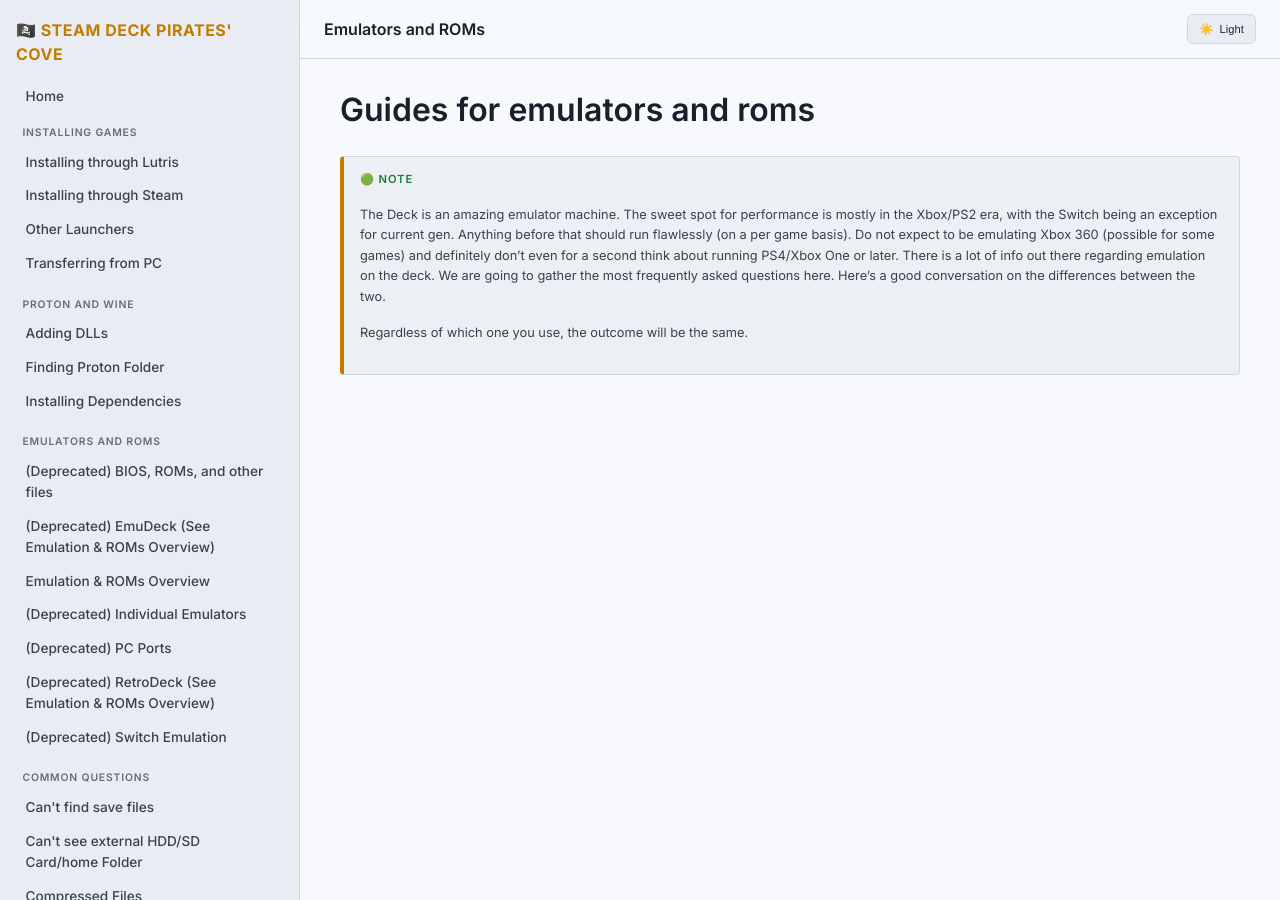
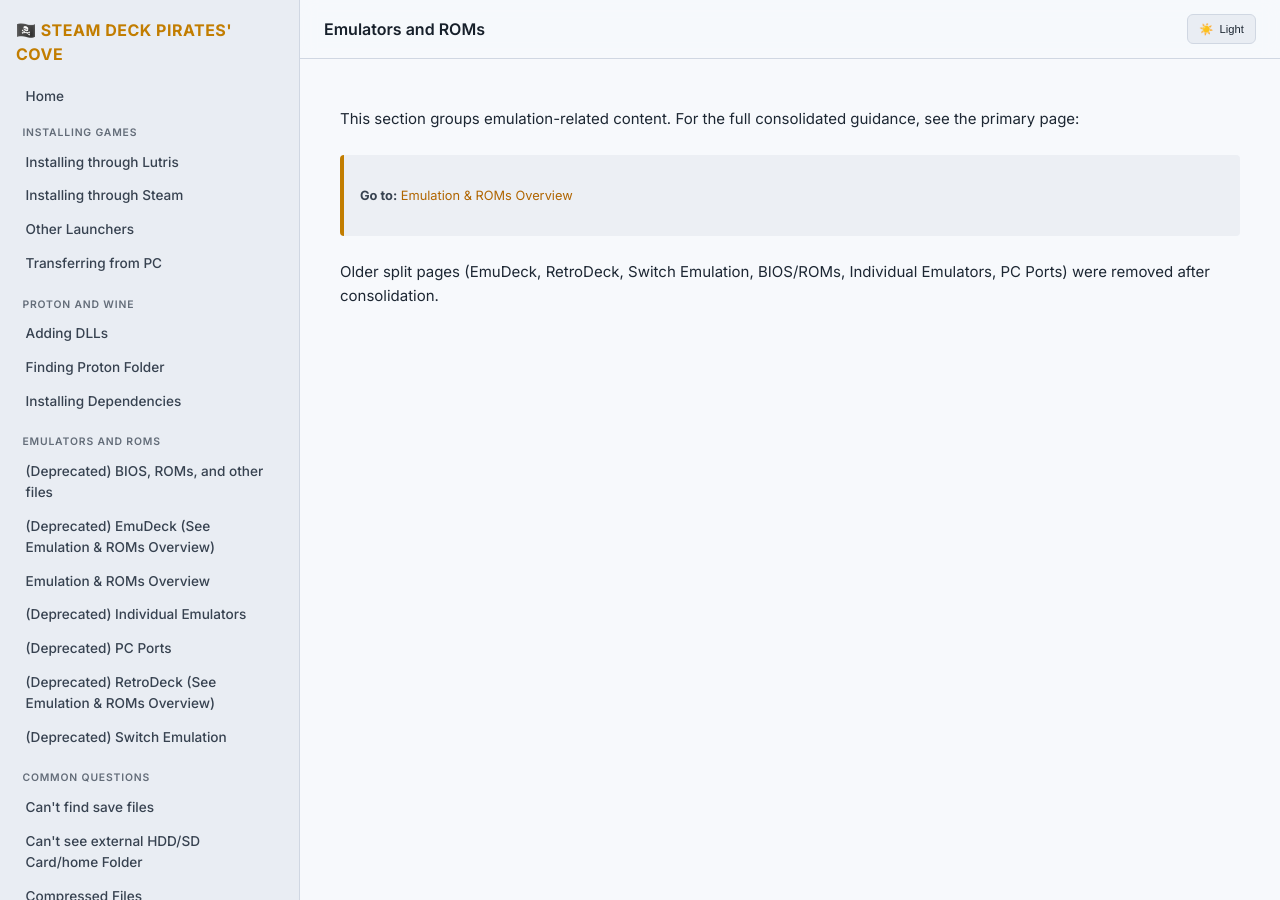
Before and after one commit to livinin82/steam-deck-pirates, a Jekyll site: the page built from _docs/emulators-and-roms.md, in a window 1280 px wide. Built offline with Jekyll 4.4.1, drawn with Linux system fonts in a browser that asks for light colours.

Commit message:
chore(docs): remove deprecated emulation placeholder pages and simplify category; drop admonition emojis

```diff
--- a/_docs/emulators-and-roms.md
+++ b/_docs/emulators-and-roms.md
@@ -4,10 +4,8 @@ nav_order: 5
 has_children: true
 ---
 
-# Guides for emulators and roms
+This section groups emulation-related content. For the full consolidated guidance, see the primary page:
 
-> [!NOTE]
-> The Deck is an amazing emulator machine.
-> The sweet spot for performance is mostly in the Xbox/PS2 era, with the Switch being an exception for current gen. Anything before that should run flawlessly (on a per game basis). Do not expect to be emulating Xbox 360 (possible for some games) and definitely don't even for a second *think about* running PS4/Xbox One or later. There is a lot of info out there regarding emulation on the deck. We are going to gather the most frequently asked questions here. Here's a good [conversation](https://www.reddit.com/r/SteamDeck/comments/1ea1675/emudeck_vs_retrodeck/) on the differences between the two.
->
-> Regardless of which one you use, the outcome will be the same.
+> **Go to:** [Emulation & ROMs Overview](/steam-deck-pirates/docs/emulation-overview)
+
+Older split pages (EmuDeck, RetroDeck, Switch Emulation, BIOS/ROMs, Individual Emulators, PC Ports) were removed after consolidation.
--- a/_layouts/default.html
+++ b/_layouts/default.html
@@ -98,13 +98,6 @@
         // Transform GitHub style admonitions inside blockquotes beginning with [!TAG]
         (function(){
           const map = { NOTE:'note', WARNING:'warning', CAUTION:'caution', TIP:'tip', IMPORTANT:'important' };
-          const icons = {
-            note: '🟢',
-            tip: '🟢',
-            important: '📘',
-            warning: '🟡',
-            caution: '🔴'
-          };
           document.querySelectorAll('.markdown-body blockquote').forEach(bq=>{
             const first = bq.firstElementChild || bq.firstChild;
             if(!first) return;
@@ -120,8 +113,7 @@
                 const label = document.createElement('div');
                 label.className='admonition-title';
                 const title = key.charAt(0)+key.slice(1).toLowerCase();
-                const icon = icons[kind] || '';
-                label.textContent = icon ? icon+' '+title : title;
+                label.textContent = title;
                 bq.insertBefore(label, bq.firstChild);
               }
             }
```
